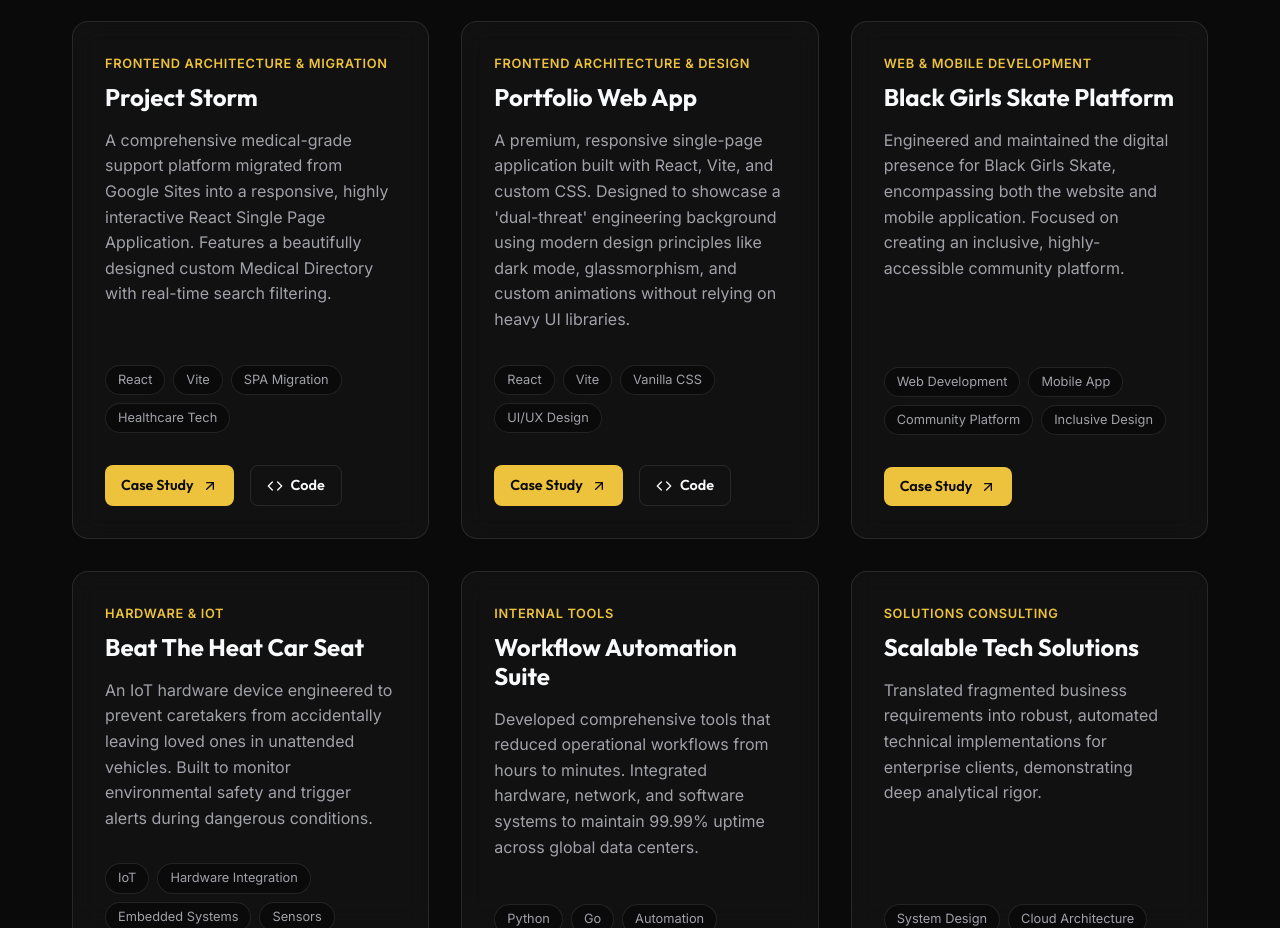
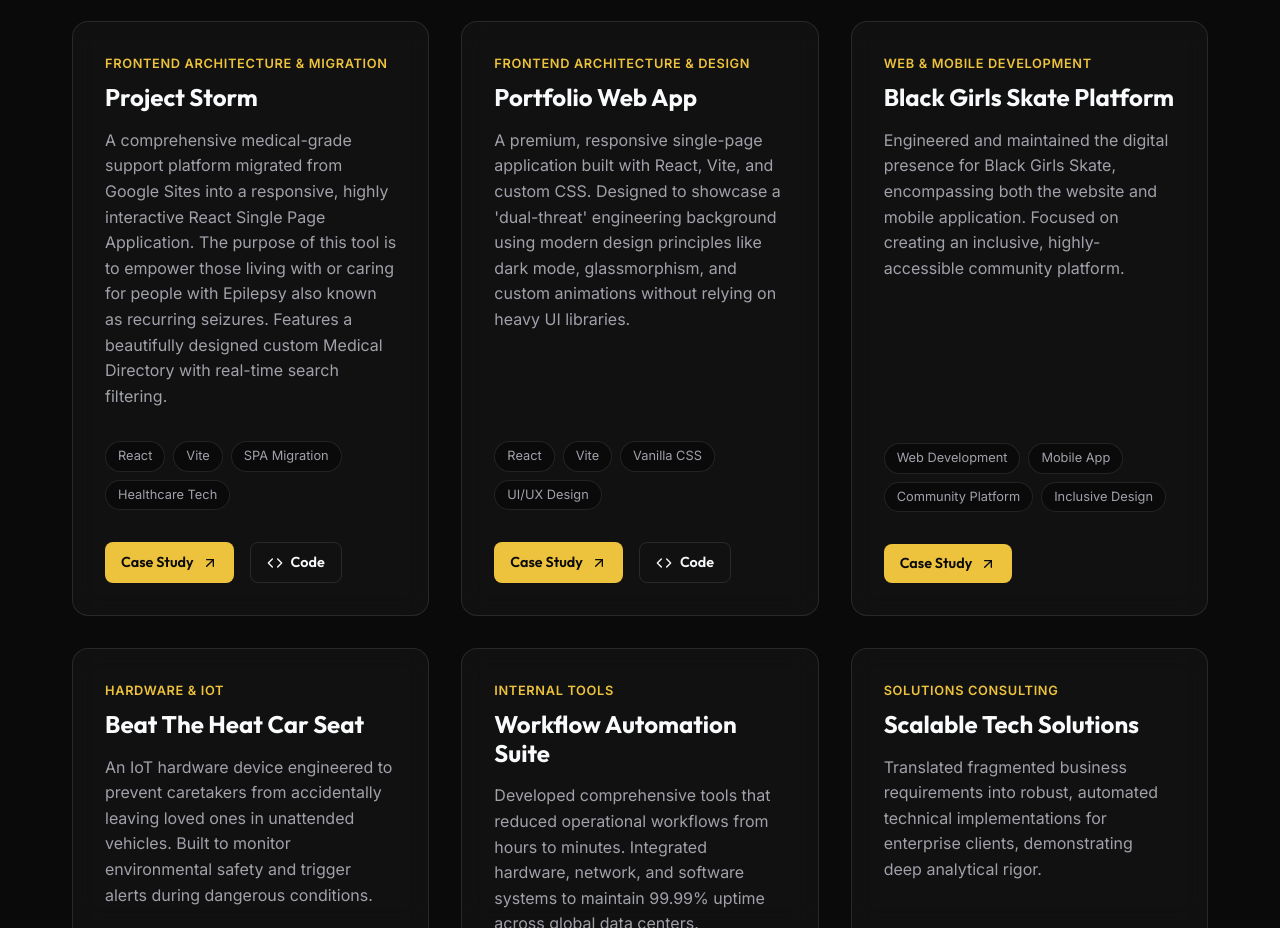
Before and after one commit to Black-Inspector-Gadget/dj-app, a React (Vite) app: page / in a window 1280 px wide. Shown: the part 3660-4588 px from the top of the page. Built offline with nearby package versions, Linux system fonts and the light colour scheme.

Commit message:
Updated Project Storm description in portfolio

```diff
--- a/src/components/Projects.jsx
+++ b/src/components/Projects.jsx
@@ -5,7 +5,7 @@
     {
       title: "Project Storm",
       category: "Frontend Architecture & Migration",
-      description: "A comprehensive medical-grade support platform migrated from Google Sites into a responsive, highly interactive React Single Page Application. Features a beautifully designed custom Medical Directory with real-time search filtering.",
+      description: "A comprehensive medical-grade support platform migrated from Google Sites into a responsive, highly interactive React Single Page Application. The purpose of this tool is to empower those living with or caring for people with Epilepsy also known as recurring seizures. Features a beautifully designed custom Medical Directory with real-time search filtering.",
       tags: ["React", "Vite", "SPA Migration", "Healthcare Tech"],
       link: "https://black-inspector-gadget.github.io/Project_Storm/",
       github: "https://github.com/Black-Inspector-Gadget/Project_Storm"
```
